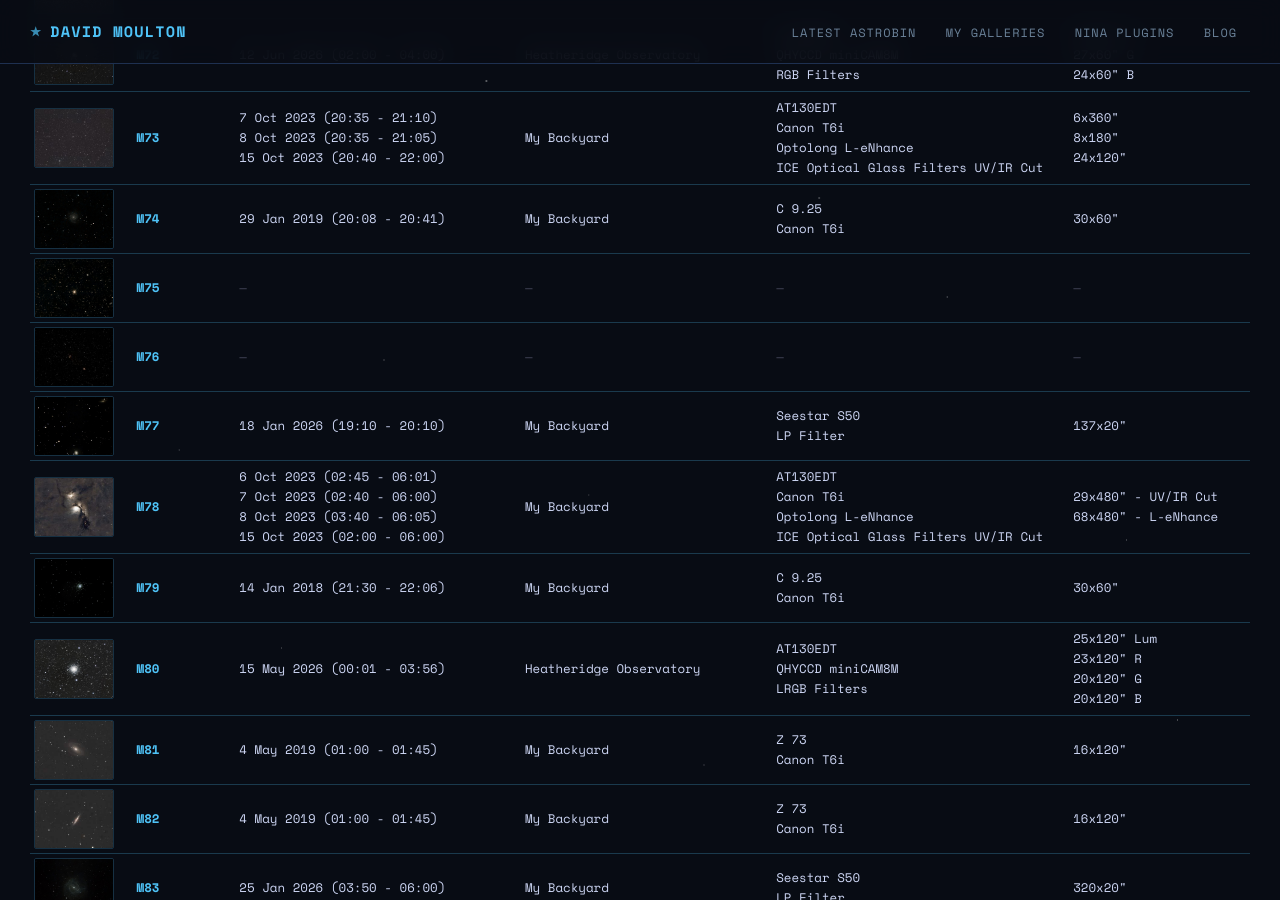
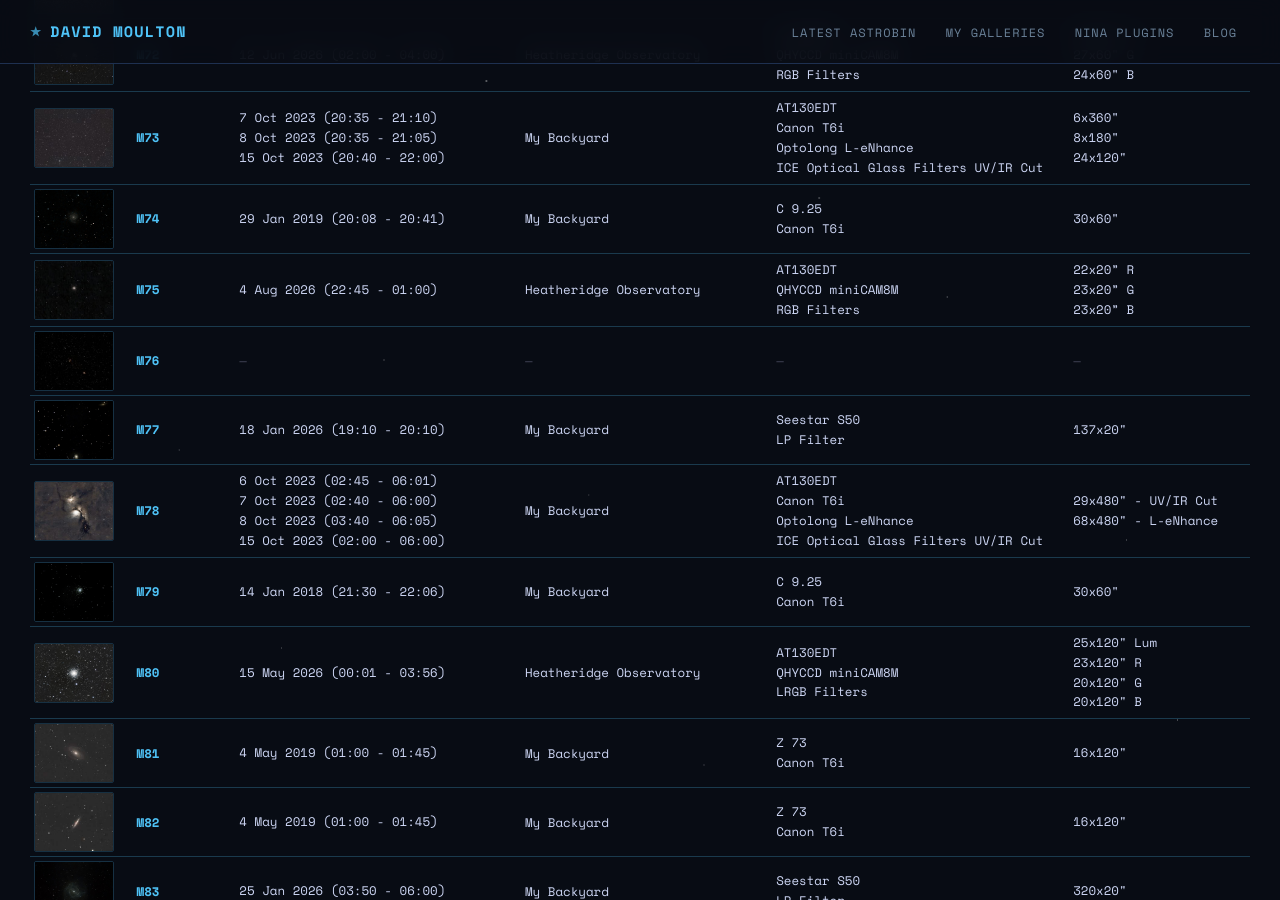
Before and after one commit to dmoulton/dmoulton.github.io, a Jekyll site: the page built from pages/astrophotography/messier-list.html, in a window 1280 px wide and 900 px high, scrolled down 5488 px. Built offline with Jekyll 4.4.1, drawn with Linux system fonts in a browser that asks for light colours; comment, search, counter and statistics services are not loaded.

Commit message:
updated m75

```diff
--- a/_data/galleries/messier.yml
+++ b/_data/galleries/messier.yml
@@ -847,16 +847,16 @@ pictures:
     image_info: 30x60"
     checked: true
   - filename: m75
-    original: m75-1920x1080.jpg
+    original: m75-3586x1892.jpg
     sizes:
-      - m75-300x169.jpg
+      - m75-300x158.jpg
     sort_id: 75
-    thumbnail: m75-300x169.jpg
+    thumbnail: m75-300x158.jpg
     title: M75
-    date: null
-    location: null
-    equipment: null
-    image_info: null
+    date: 4 Aug 2026 (22:45 - 01:00)
+    location: Heatheridge Observatory
+    equipment: AT130EDT | QHYCCD miniCAM8M | RGB Filters
+    image_info: 22x20” R | 23x20” G | 23x20” B
     checked: true
   - filename: m76
     original: m76-6096x4056.jpg
```
Also changed, not shown: assets/astrophotography/messier/m75-1920x1080.jpg (deleted), assets/astrophotography/messier/m75-300x158.jpg (added), assets/astrophotography/messier/m75-300x169.jpg (deleted), assets/astrophotography/messier/m75-3586x1892.jpg (added).
